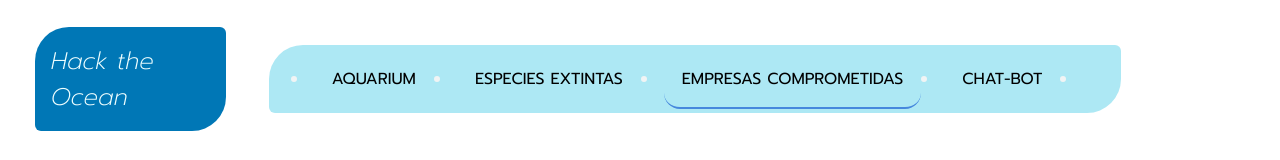
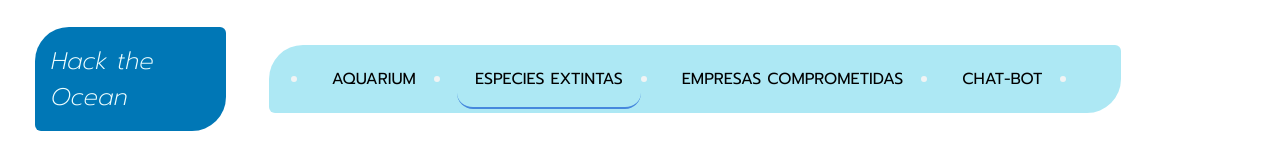
Before and after one commit to BrianOrihuelaP/Hackaton-Web-Page, a plain HTML site: page pages/Extincion.html in a window 1280 px wide. Shown: the top 160 px of the page. Drawn offline with Linux system fonts and the light colour scheme.

Commit message:
Agregando version final en azure 1.2v

```diff
--- a/pages/Extincion.html
+++ b/pages/Extincion.html
@@ -26,8 +26,8 @@
 
                 <div class="links">
                     <li><a href="/pages/aquarium.html">AQUARIUM</a></li>
-                    <li><a href="/pages/animalesMarinosExtintos.html">ESPECIES EXTINTAS</a></li>
-                    <li><a href="/pages/empresas.html"  class="active">EMPRESAS COMPROMETIDAS</a></li>
+                    <li><a href="/pages/animalesMarinosExtintos.html" class="active">ESPECIES EXTINTAS</a></li>
+                    <li><a href="/pages/empresas.html"  >EMPRESAS COMPROMETIDAS</a></li>
                     <li><a href="/pages/CHAT-BOT.html">CHAT-BOT</a></li>
                     <li><a href="#"></a></li>
                 </div>
```
Also changed, not shown: pages/Extincion2.html (+1 -1 lines), pages/Extincion3.html (+1 -1 lines), pages/Extincion4.html (+1 -1 lines), pages/Extincion5.html (+1 -1 lines), pages/Extincion6.html (+1 -1 lines), pages/Extincion7.html (+1 -1 lines), pages/Extincion8.html (+1 -1 lines).
